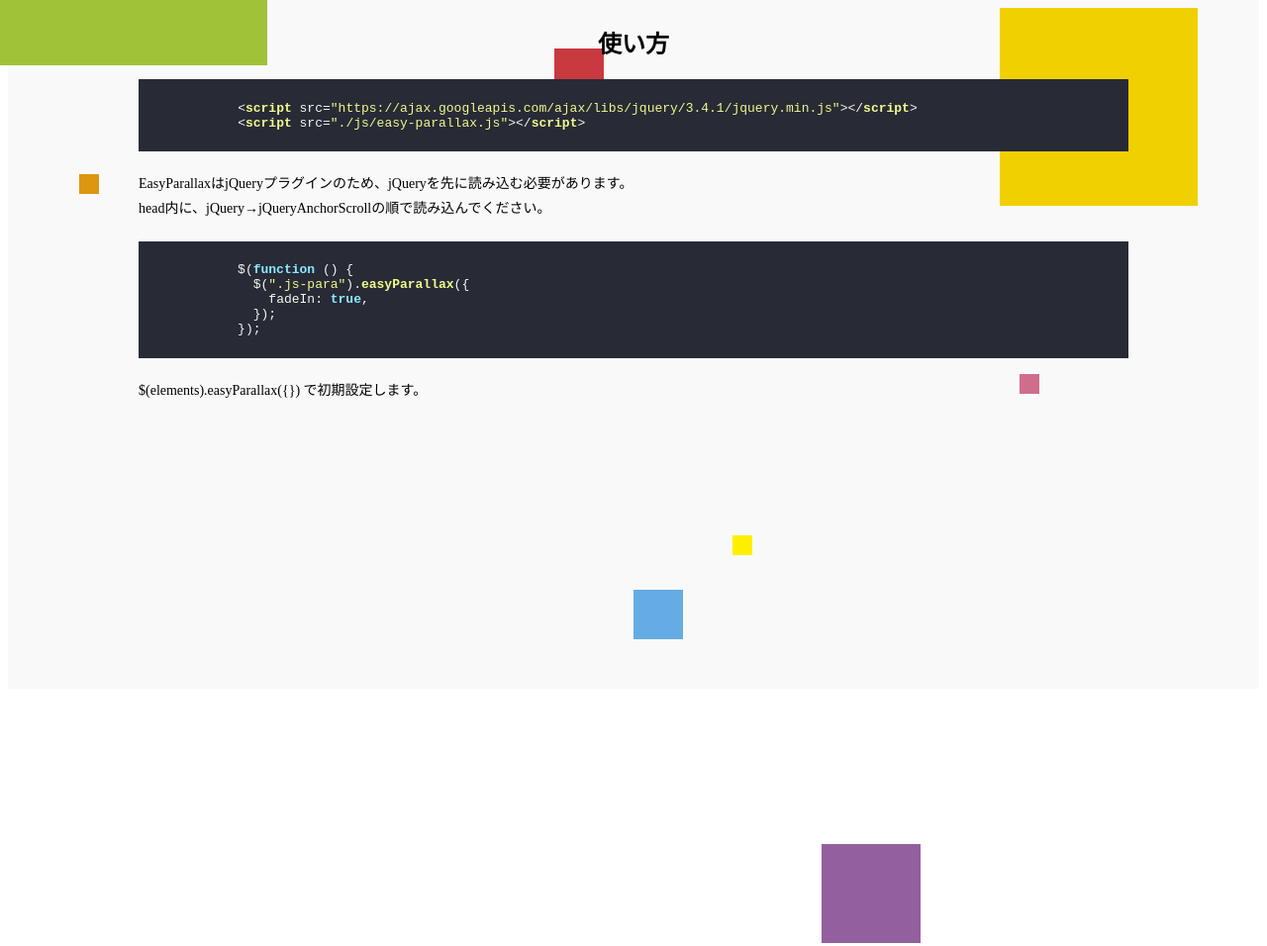
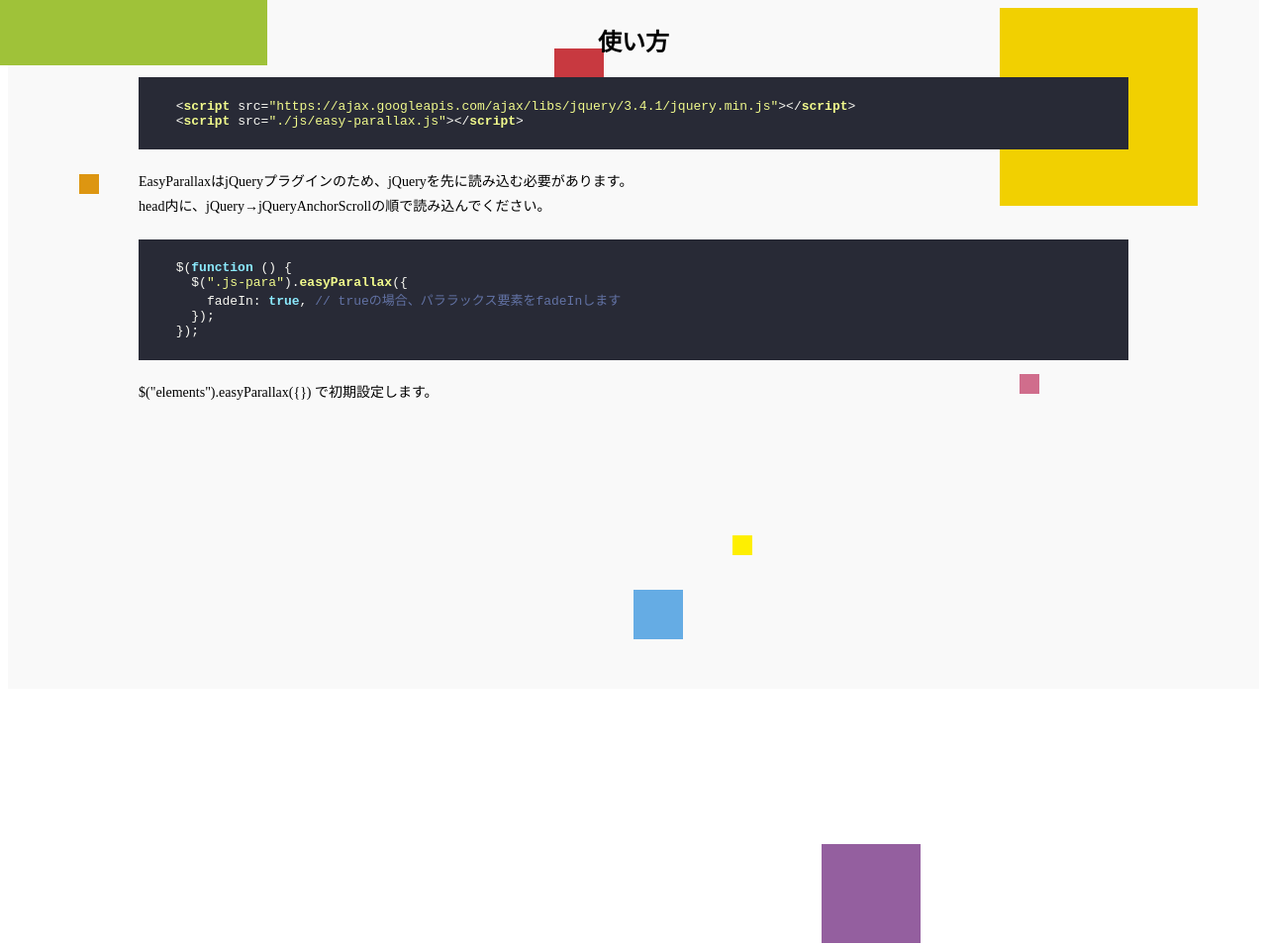
Before and after one commit to Vicugn4Pac0s/easy-parallax, a website built with webpack: page dist/index.html in a window 1280 px wide. Shown: the part 1232-2188 px from the top of the page at 99% size. Built offline with nearby package versions, Linux system fonts and the light colour scheme.

Commit message:
sec--02調整

```diff
--- a/dist/index.html
+++ b/dist/index.html
@@ -153,12 +153,12 @@
           <pre><code>
     $(function () {
       $(".js-para").easyParallax({
-                fadeIn: true,
+        fadeIn: true, // trueの場合、パララックス要素をfadeInします
       });
     });
           </code></pre>
           <p class="sec__txt">
-            $(elements).easyParallax({}) で初期設定します。
+            $("elements").easyParallax({}) で初期設定します。
           </p>
         </div>
 
```
Lines whose indentation alone changed are shown as unchanged.
